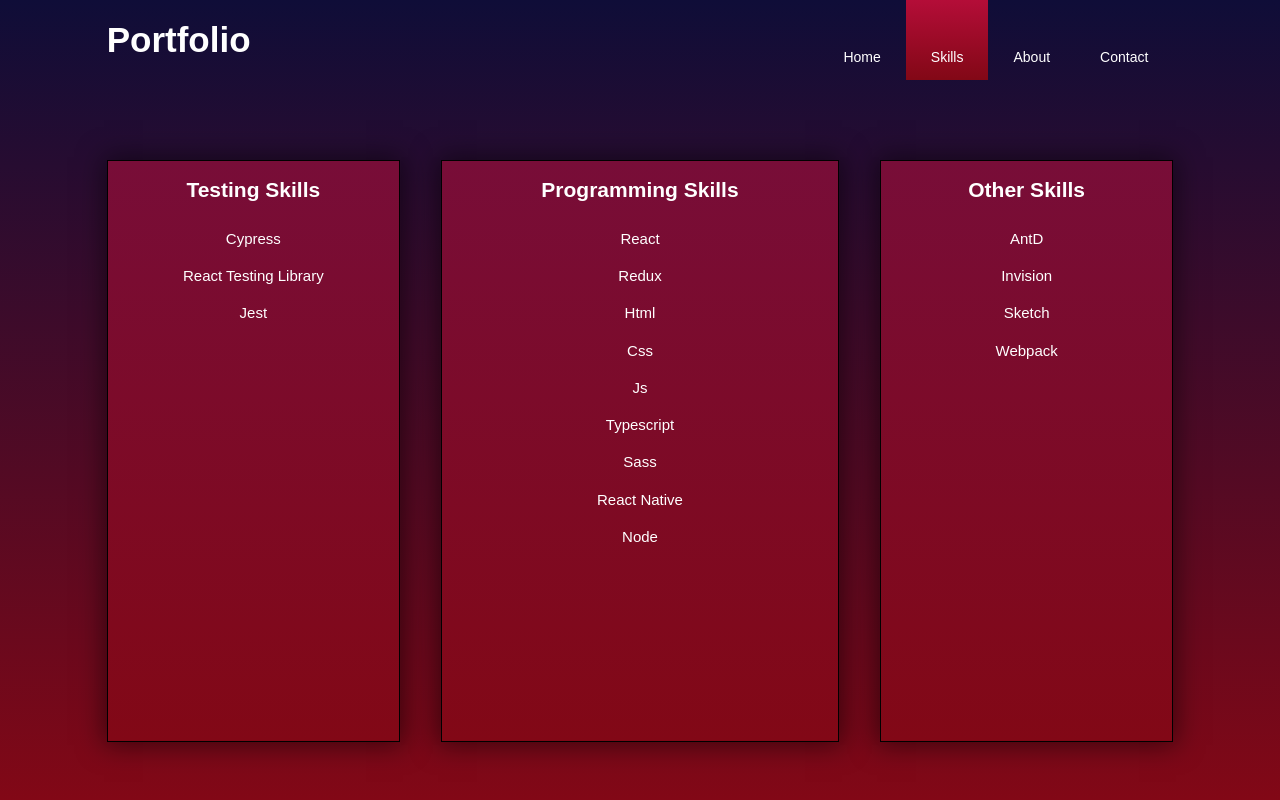
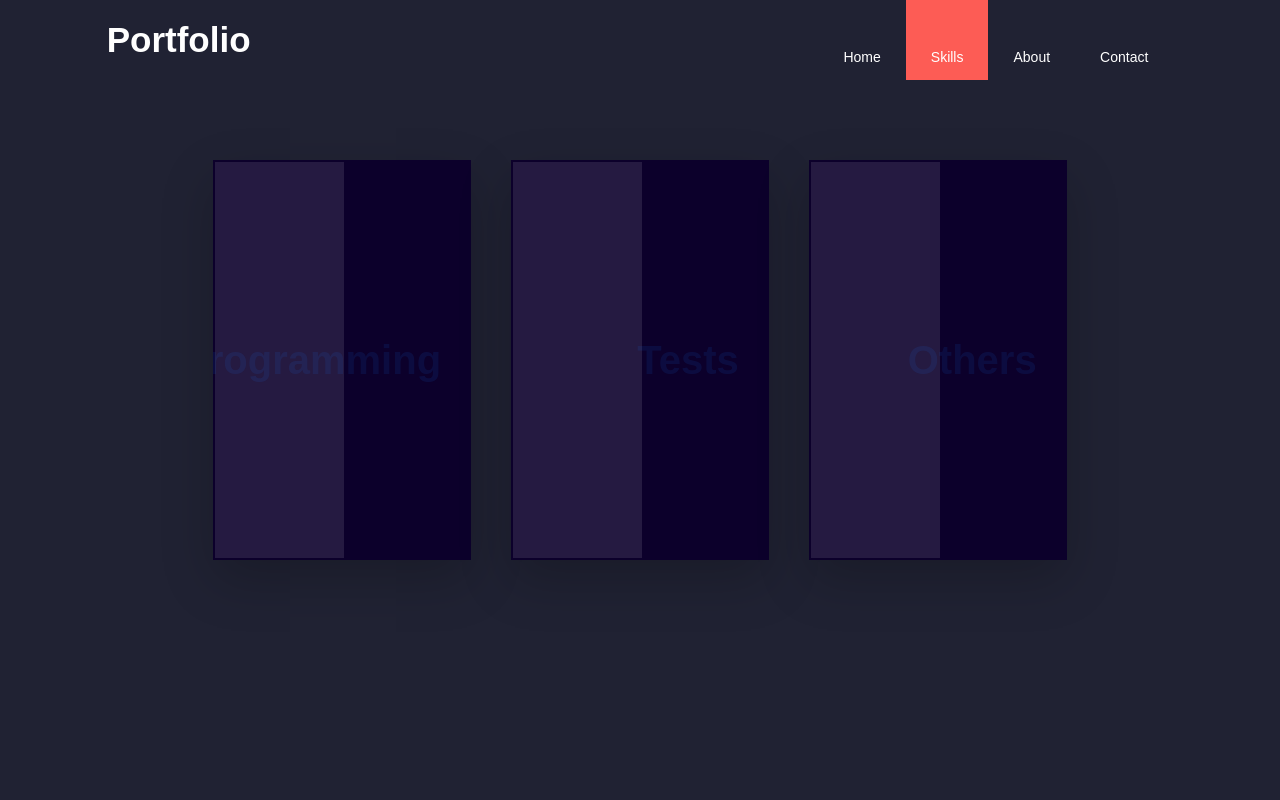
Before and after one commit to Zorkann/Portfolio, a Gatsby site: page /skills in a window 1280 px wide. Built offline with nearby package versions, Linux system fonts and the light colour scheme; Gatsby itself is replaced by a stand-in of ours.

Commit message:
Fast changes

```diff
--- a/src/components/header.js
+++ b/src/components/header.js
@@ -16,7 +16,7 @@
   align-items: flex-end;
   padding: 0 2.5rem 1.5rem 2.5rem;
   :hover {
-    background: linear-gradient(rgb(180, 13, 56), rgb(130, 8, 22));
+    background: #FD5C55;
   }
   @media (max-width: 768px) {
     padding: 1.5rem 2.5rem 1.5rem 2.5rem;
@@ -81,7 +81,7 @@
           <StyledLink
             to={to}
             activeStyle={{
-              background: "linear-gradient(rgb(180, 13, 56), rgb(130, 8, 22))",
+              background: "#FD5C55",
             }}
           >
             {title}
--- a/src/components/home.js
+++ b/src/components/home.js
@@ -53,8 +53,8 @@
   color: white;
   outline: 0;
   :hover {
-    background: linear-gradient(rgb(180, 13, 56), rgb(130, 8, 22));
-    border-color: rgb(130, 8, 22);
+    background: #FD5C55;
+    border-color: #FD5C55;
     cursor: pointer;
   }
   padding-top: 1.6rem;
--- a/src/components/layout.js
+++ b/src/components/layout.js
@@ -13,7 +13,7 @@
   grid-template-rows: 8rem 8rem 1fr;
   min-height: 100vh;
   height: 100%;
-  background: linear-gradient(rgb(15, 13, 56), rgb(130, 8, 22));
+  background: #202233;
   @media (max-width: 768px) {
     grid-template-rows: 8rem 4rem 1fr;
   }
--- /dev/null
+++ b/src/components/snakeBorderCard.js
@@ -0,0 +1,140 @@
+import React from "react"
+import styled from "styled-components"
+
+const Card = styled.div`
+  position: relative;
+  display: flex;
+  align-items: center;
+  background: #0c002b;
+  box-shadow: 0 20px 50px rgba(0, 0, 0, 0.2);
+  overflow: hidden;
+  cursor: pointer;
+
+  &::before {
+    content: "";
+    position: absolute;
+    top: 2px;
+    left: 2px;
+    bottom: 2px;
+    width: 50%;
+    background: rgba(255, 255, 255, 0.1);
+  }
+
+  span {
+    transition: 0.5s;
+    opacity: 0;
+  }
+
+  h2 {
+    position: absolute;
+    right: 3rem;
+    font-size: 4rem;
+    font-weight: 800;
+    color: #1779ff;
+    z-index: 1;
+    opacity: 0.1;
+    transition: 0.5s;
+  }
+
+  &:hover {
+    h2 {
+      opacity: 1;
+      transform: translateY(-70px);
+    }
+
+    span {
+      opacity: 1;
+    }
+  }
+
+  span:nth-child(1) {
+    position: absolute;
+    top: 0;
+    left: 0;
+    width: 100%;
+    height: 3px;
+    background: linear-gradient(to right, transparent, #1779ff);
+    animation: animate1 2s linear infinite;
+  }
+
+  @keyframes animate1 {
+    0% {
+      transform: translateX(-100%);
+    }
+    100% {
+      transform: translateX(100%);
+    }
+  }
+
+  span:nth-child(2) {
+    position: absolute;
+    top: 0;
+    right: 0;
+    width: 3px;
+    height: 100%;
+    background: linear-gradient(to bottom, transparent, #1779ff);
+    animation: animate2 2s linear infinite;
+    animation-delay: 1s;
+  }
+
+  @keyframes animate2 {
+    0% {
+      transform: translateY(-100%);
+    }
+    100% {
+      transform: translateY(100%);
+    }
+  }
+
+  span:nth-child(3) {
+    position: absolute;
+    bottom: 0;
+    left: 0;
+    width: 100%;
+    height: 3px;
+    background: linear-gradient(to left, transparent, #1779ff);
+    animation: animate3 2s linear infinite;
+  }
+
+  @keyframes animate3 {
+    0% {
+      transform: translateX(100%);
+    }
+    100% {
+      transform: translateX(-100%);
+    }
+  }
+
+  span:nth-child(4) {
+    position: absolute;
+    top: 0;
+    left: 0;
+    width: 3px;
+    height: 100%;
+    background: linear-gradient(to top, transparent, #1779ff);
+    animation: animate4 2s linear infinite;
+    animation-delay: 1s;
+  }
+
+  @keyframes animate4 {
+    0% {
+      transform: translateY(100%);
+    }
+    100% {
+      transform: translateY(-100%);
+    }
+  }
+`
+
+const SnakeBorderCard = ({ children, title }) => (
+  <Card>
+    <span></span>
+    <span></span>
+    <span></span>
+    <span></span>
+    <h2>{title}</h2>
+    {children}
+  </Card>
+)
+
+export default SnakeBorderCard
--- a/src/pages/skills.js
+++ b/src/pages/skills.js
@@ -1,87 +1,26 @@
 import React from "react"
-
 import Layout from "../components/layout"
 import SEO from "../components/seo"
+import SnakeBorderCard from "../components/snakeBorderCard"
 import styled from "styled-components"
-import { useSpring, animated, config } from "react-spring"
-import Skills from "../components/skills"
-
-const Block = styled(animated.div)`
-  display: flex;
-  flex-direction: column;
-  align-items: center;
-  border: 1px solid black;
-  background: linear-gradient(rgb(120, 13, 56), rgb(130, 8, 22));
-  box-shadow: 0px 0px 25px 3px rgba(0, 0, 0, 0.5);
-`
-
-const TestingBlock = styled(Block)``
-
-const ProgrammingBlock = styled(Block)`
-  width: 90%;
-  justify-self: center;
-
-  @media (max-width: 1000px) {
-    width: 100%;
-  }
-`
-const OtherBlock = styled(Block)``
 
 const SkillsContainer = styled.div`
   display: grid;
-  grid-template-columns: 2fr 3fr 2fr;
-  grid-template-rows: 1fr 4rem;
+  grid-template-columns: 1fr 1fr 1fr;
+  grid-template-rows: 40rem;
   grid-column: 3/11;
-  grid-row: 3/12;
-  grid-gap: 2rem;
-
-  @media (max-width: 1300px) {
-    grid-column: 2/12;
-  }
-
-  @media (max-width: 1000px) {
-    grid-template-columns: 1fr;
-    grid-template-rows: repeat(3, 1fr) 4rem;
-    grid-column: 4/10;
-  }
-
-  @media (max-width: 500px) {
-    grid-column: 3/11;
-  }
+  grid-row-start: 3;
+  grid-gap: 4rem;
 `
 
 const SkillsComponent = () => {
-  const animation = useSpring({
-    from: { height: "0%", opacity: 0 },
-    to: { height: "100%", opacity: 1 },
-    config: config.slow,
-  })
-
-  const Testing = (
-    <TestingBlock style={animation}>
-      <Skills.TestingSkills />
-    </TestingBlock>
-  )
-
-  const Programming = (
-    <ProgrammingBlock style={animation}>
-      <Skills.ProgrammingSkills />
-    </ProgrammingBlock>
-  )
-
-  const Other = (
-    <OtherBlock style={animation}>
-      <Skills.OtherSkills />
-    </OtherBlock>
-  )
-
   return (
     <Layout>
       <SEO title="Skills" />
       <SkillsContainer>
-        {Testing}
-        {Programming}
-        {Other}
+        <SnakeBorderCard title={"Programming"} />
+        <SnakeBorderCard title={"Tests"} />
+        <SnakeBorderCard title={"Others"} />
       </SkillsContainer>
     </Layout>
   )
```
Also changed, not shown: 1 other file.
